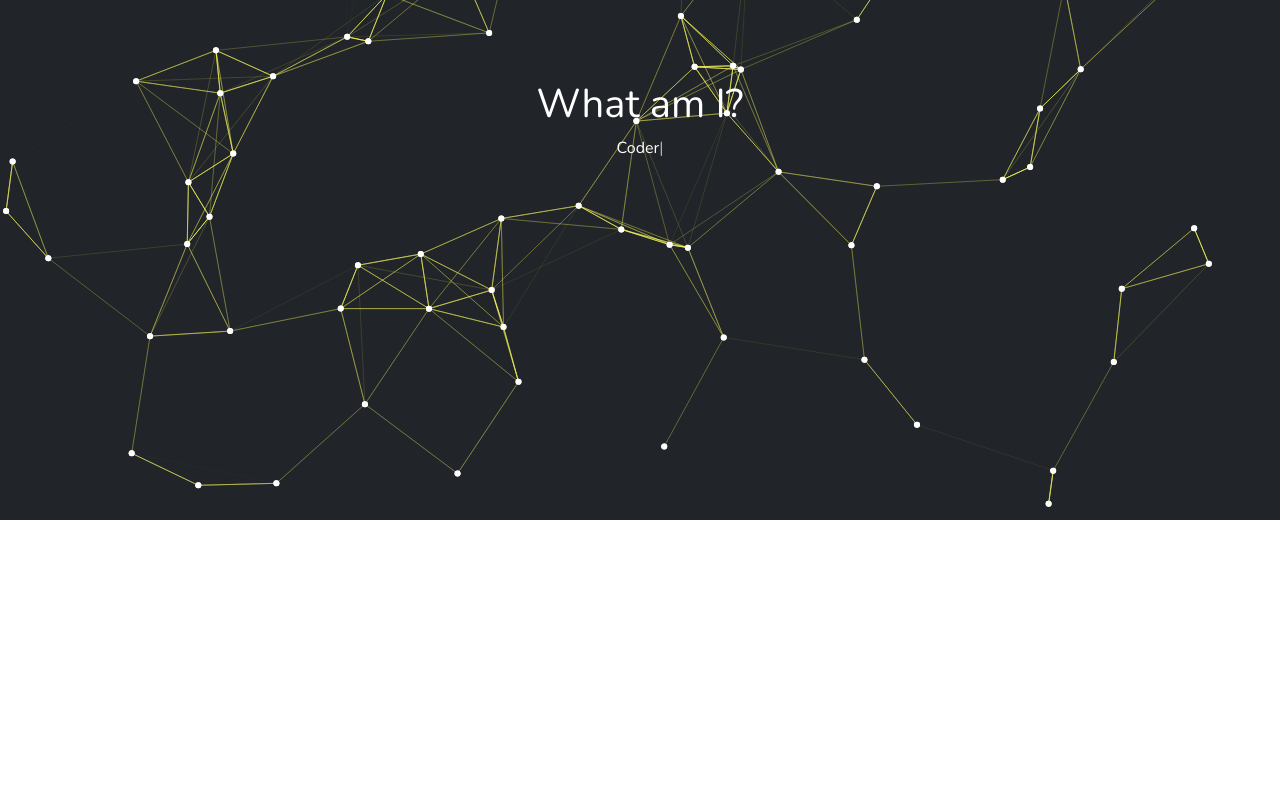
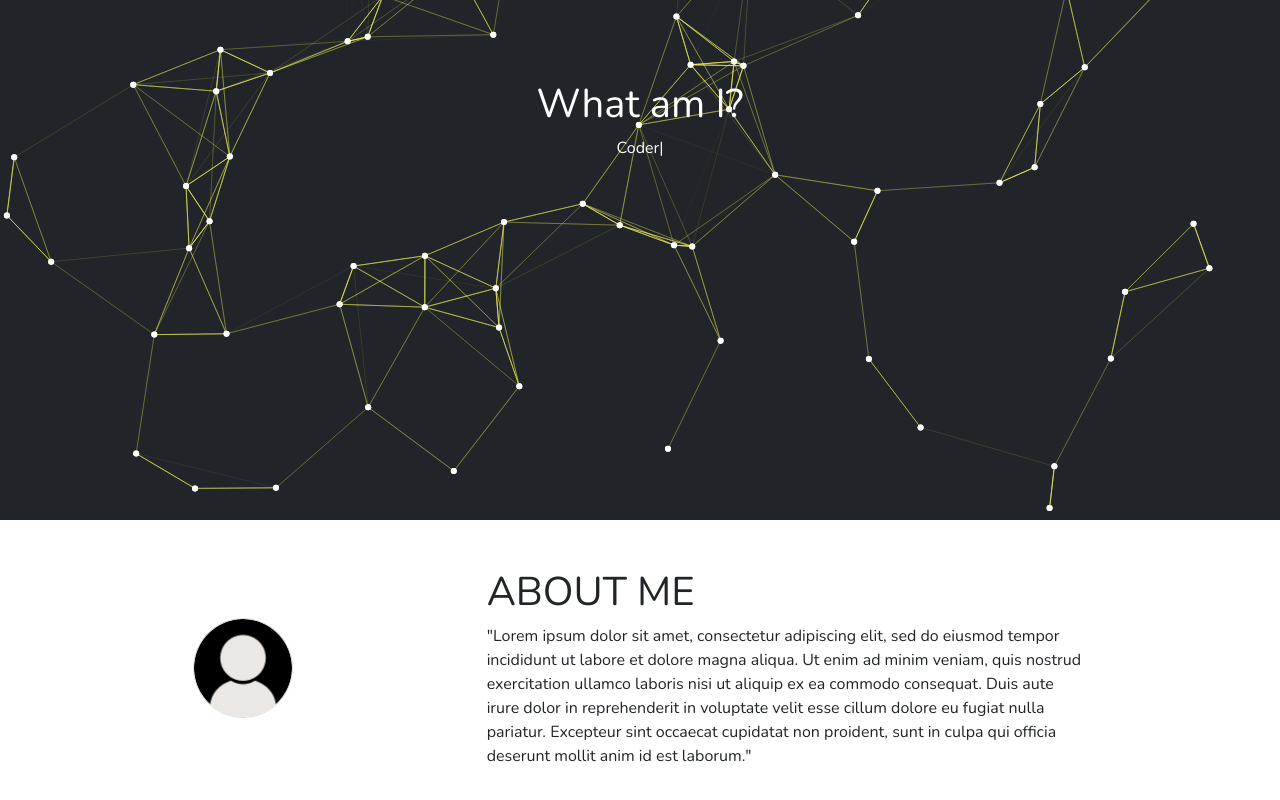
Before and after one commit to thansgit/portfolio, a React (Create React App) app: page / in a window 1280 px wide. Shown: the part 280-1080 px from the top of the page. Before the commit the page ends 800 px from the top, so only its background shows below. Built offline with nearby package versions, Linux system fonts and the light colour scheme.

Commit message:
about me page

```diff
--- a/src/App.js
+++ b/src/App.js
@@ -3,6 +3,7 @@ import './App.css';
 import Navigation from './screens/navigationBar/NavigationBar'
 import Particles from 'react-tsparticles';
 import Header from './screens/header/Header';
+import AboutMe from "./screens/aboutMe/AboutMe";
 
 
 function App() {
@@ -23,7 +24,7 @@ function App() {
             events: {
               onClick: {
                 enable: true,
-                mode: "push",
+                mode: "repulse",
               },
               // onHover: {
               //   enable: true,
@@ -68,6 +69,7 @@ function App() {
           },
         }}
       />
+      <AboutMe />
     </div>
   );
 }
--- /dev/null
+++ b/src/screens/aboutMe/AboutMe.js
@@ -0,0 +1,21 @@
+import React from 'react'
+import './aboutMe.css'
+import person from '../../images/person-placeholder.jpg'
+
+function AboutMe() {
+  return (
+    <div className="about__container" id="about-me">
+      <div >
+        <img src={person} alt="person"></img>
+      </div>
+      <div className="about__text">
+          <h1>ABOUT ME</h1>
+          <p>
+              "Lorem ipsum dolor sit amet, consectetur adipiscing elit, sed do eiusmod tempor incididunt ut labore et dolore magna aliqua. Ut enim ad minim veniam, quis nostrud exercitation ullamco laboris nisi ut aliquip ex ea commodo consequat. Duis aute irure dolor in reprehenderit in voluptate velit esse cillum dolore eu fugiat nulla pariatur. Excepteur sint occaecat cupidatat non proident, sunt in culpa qui officia deserunt mollit anim id est laborum."
+          </p>
+      </div>
+    </div>
+  )
+}
+
+export default AboutMe
--- /dev/null
+++ b/src/screens/aboutMe/aboutMe.css
@@ -0,0 +1,36 @@
+
+
+.about__container {
+    margin: 3rem 0;
+    display: flex;
+    flex-direction: row;
+    justify-content: space-evenly;
+    align-items: center;
+}
+
+.about__container img {
+    border-radius: 50%;
+    border: 0.5px solid rgb(218,218,218);
+    margin-bottom: 1rem;
+    max-width: 100px;
+    max-height: 100px;
+    object-fit: scale-down;
+}
+
+.about__text{
+    max-width: 600px;
+}
+
+
+/* ----MEDIA QUERIES -----*/
+
+@media only screen and (max-width: 900px){
+    .about__container{
+        flex-direction: column;
+    }
+}
+@media only screen and (max-width: 700px){
+    .about__text{
+        max-width: 300px;
+    }
+}
```
Also changed, not shown: src/images/person-placeholder.jpg (added).
